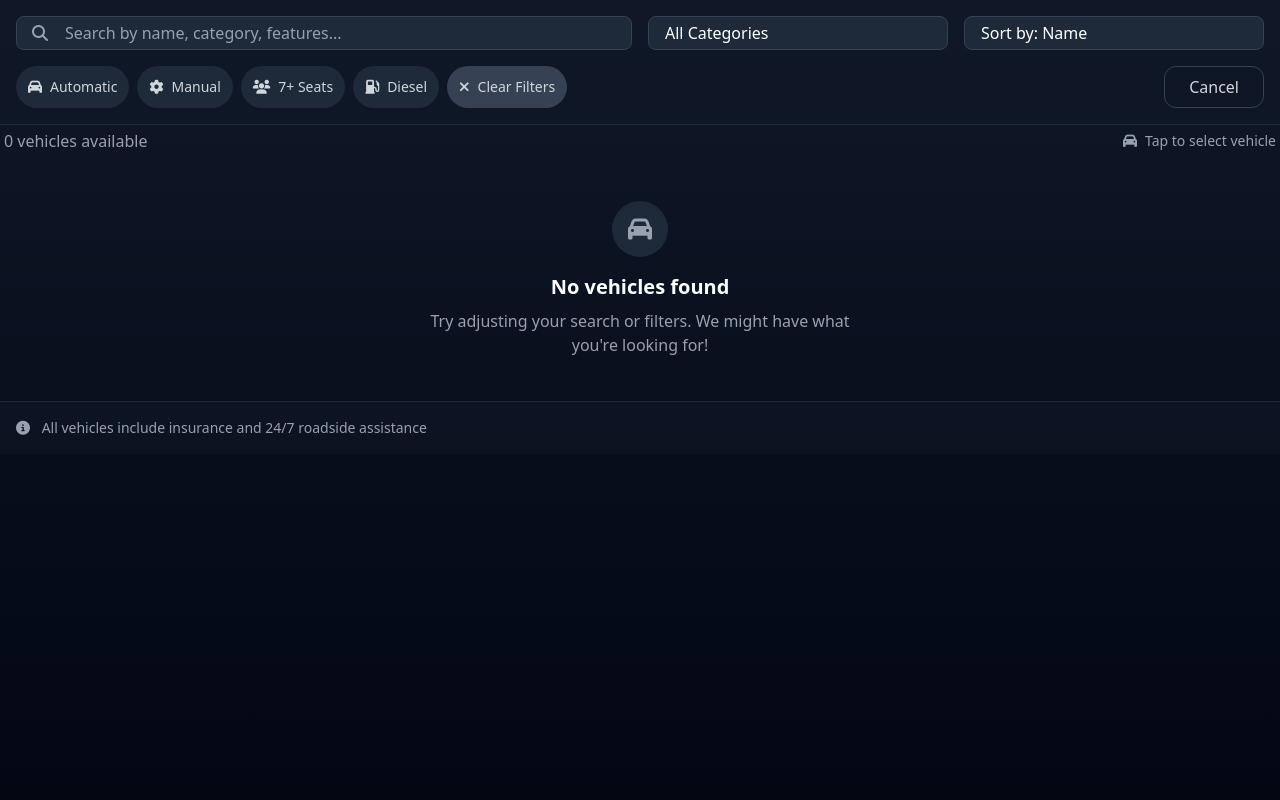
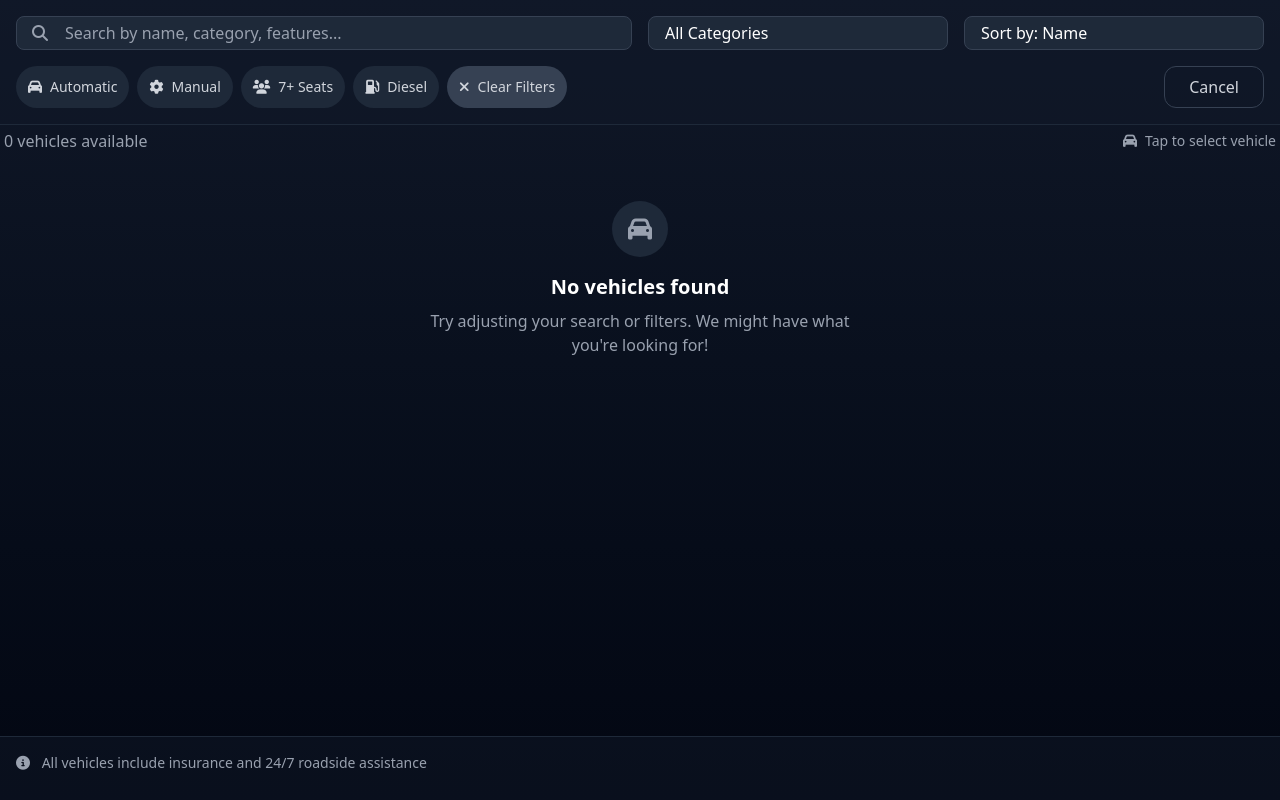
Before and after one commit to kellyj42/Diako-rental-cars, a Django app: page /cars/list/ in a window 1280 px wide. Run offline with Django 5.2, Linux system fonts and the light colour scheme; data that the repository does not hold is empty; some libraries are stand-ins or nearby versions.

```diff
--- a/cars/templates/cars/cars.html
+++ b/cars/templates/cars/cars.html
@@ -5,7 +5,7 @@
   <!-- Modal Container -->
   <div
     style="height: 100vh"
-    class="bg-linear-to-b from-gray-900 to-gray-950 w-full overflow-y-auto transform transition-all duration-300"
+    class="bg-linear-to-b from-gray-900 to-gray-950 w-full transform transition-all duration-300"
     onclick="event.stopPropagation()"
   >
     <!-- Search and Filters -->
@@ -16,7 +16,7 @@
 
     <!-- Example: Display cars directly (for debugging) -->
     <!-- Modal Footer -->
-    <div class="fixed  right-0 left-0 p-4 border-t border-gray-800 bg-gray-900/50">
+    <div class="fixed h-16 bottom-0 right-0 left-0 p-4 border-t border-gray-800 bg-gray-900/50">
       <div class="flex justify-between items-center">
         <div class="text-sm text-gray-400">
           <i class="fas fa-info-circle mr-2"></i>
--- a/cars/templates/cars/includes/cargrid.html
+++ b/cars/templates/cars/includes/cargrid.html
@@ -13,7 +13,7 @@
   <!-- Cars Grid -->
   <div
     id="modalCars"
-    class="grid grid-cols-1 md:grid-cols-2 lg:grid-cols-4 gap-4 max-h-[40vh] overflow-y-auto pr-2"
+    class="grid grid-cols-1 md:grid-cols-2 lg:grid-cols-4 gap-4 max-h-[60vh] overflow-y-auto pr-2"
   >
     {% for car in cars %}
     <div
@@ -72,7 +72,7 @@
           </div>
           <div class="text-right">
             <div class="text-xl font-bold text-white">
-              UGX{{ car.price_per_day }}
+              UGX {{ car.price_per_day }}
             </div>
             <div class="text-xs text-gray-400">per day</div>
           </div>
```
Also changed, not shown: theme/static/css/dist/styles.css.
